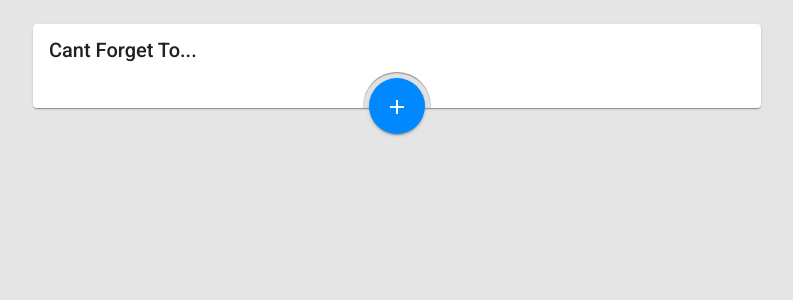
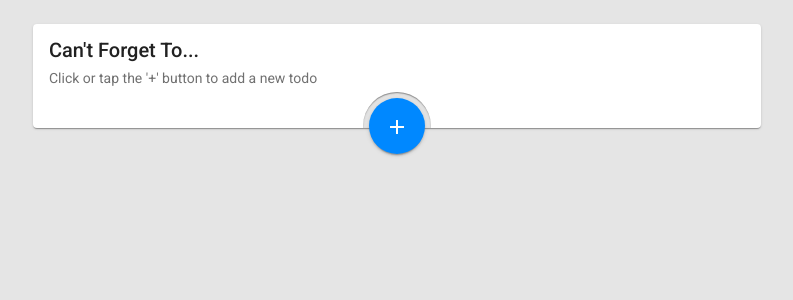
Before and after one commit to sydneyluce/cant-forget-to, an Angular app: page / in a window 1280 px wide. Shown: the top 300 px of the page, without its empty margins (243-1036 px from the left). Built offline with nearby package versions, Linux system fonts and the light colour scheme.

Commit message:
Style clean up and some minor quality of life updates

```diff
--- a/src/app/app.component.html
+++ b/src/app/app.component.html
@@ -2,7 +2,7 @@
 	<mat-card>
 		<mat-card-header>
 			<mat-card-title>
-				Cant Forget To...
+				Can't Forget To...
 			</mat-card-title>
 		</mat-card-header>
 		<mat-card-content>
@@ -11,6 +11,9 @@
 				(todoCompleted)="onTodoCompleted($event)"
 				(todoRemovalRequested)="onTodoRemovalRequested($event)">
 			</app-todo-list>
+
+			<p *ngIf="!(todos$ | async).length && !showTodoForm" class="help-message">Click or tap the '+' button to add a new todo</p>
+
 
 			<div class="todo-form-wrapper" *ngIf="showTodoForm">
 				<app-todo-form
--- a/src/app/app.component.scss
+++ b/src/app/app.component.scss
@@ -1,38 +1,8 @@
 .todo-list-wrapper {
 	max-width: 760px;
-	margin: 24px auto 0;
-	padding: 0 16px;
+	margin: 0 auto;
+	padding: 24px 16px 0;
 	position: relative;
-}
-
-mat-card.mat-card {
-	padding-left: 0;
-	padding-right: 0;
-	padding-bottom: 24px;
-	min-height: 32px;
-
-	&:not(:last-of-type) {
-		margin-bottom: 38px;
-	}
-
-	.mat-card-fab-cut-out {
-		display: flex;
-		justify-content: center;
-		background-color: rgba(229,229,229);
-		box-shadow: inset 0px 2px 1px -1px rgba(0, 0, 0, 0.2), inset 0px 1px 1px 0px rgba(0, 0, 0, 0.14), inset 0px 1px 3px 0px rgba(0, 0, 0, 0.12);
-		border-top-left-radius: 36px;
-		border-top-right-radius: 36px;
-		width: 68px;
-		height: 36px;
-		position: absolute;
-		bottom: 0;
-		left: 50%;
-		transform: translate(-50%);
-
-		button.mat-fab {
-			margin-top: 6px;
-		}
-	}
 }
 
 .todo-form-wrapper {
@@ -40,3 +10,8 @@ mat-card.mat-card {
 	margin: 6px 0 16px;
 	padding: 0 16px;
 }
+
+.help-message {
+	margin-left: 16px;
+	color: rgba(0,0,0,0.56);
+}
--- a/src/app/todo-form/todo-form.component.html
+++ b/src/app/todo-form/todo-form.component.html
@@ -1,6 +1,6 @@
 <form [formGroup]="todoForm" (ngSubmit)="submit()" autocomplete="off">
 	<mat-form-field appearance="outline">
-		<mat-label>Write Something...</mat-label>
+		<mat-label>What can't you forget to do?</mat-label>
 		<input matInput type="text" formControlName="description">
 	</mat-form-field>
 
--- a/src/app/todo-list/todo-list.component.scss
+++ b/src/app/todo-list/todo-list.component.scss
@@ -1,4 +1,4 @@
 .completed-todo {
-	color: grey;
+	color: rgba(0,0,0,0.34);
 	text-decoration: line-through;
 }
--- a/src/styles.scss
+++ b/src/styles.scss
@@ -1,30 +1,6 @@
+@import './styles/reset';
 @import './styles/theme';
-
-* {
-	box-sizing: border-box;
-	margin: 0;
-	padding: 0;
-}
-
-html, body { height: 100%; }
-body {
-	background-color: rgba(0,0,0,0.1);
-	font-family: Roboto, "Helvetica Neue", sans-serif;
-}
-
-li {
-	list-style: none;
-}
-
-.mat-card-header mat-card-title.mat-card-title {
-	margin-bottom: 0;
-}
-
-mat-form-field.mat-form-field {
-	display: block;
-	width: 100%;
-	margin-bottom: -8px;
-}
+@import './styles/material-overwrites';
 
 .flex-fill {
 	flex: 1 1 auto;
--- /dev/null
+++ b/src/styles/material-overwrites.scss
@@ -0,0 +1,41 @@
+mat-card.mat-card {
+	padding-left: 0;
+	padding-right: 0;
+	padding-bottom: 24px;
+	min-height: 32px;
+
+	&:not(:last-of-type) {
+		margin-bottom: 38px;
+	}
+
+	.mat-card-fab-cut-out {
+		display: flex;
+		justify-content: center;
+		background-color: rgba(229,229,229);
+		box-shadow: inset 0px 2px 1px -1px rgba(0, 0, 0, 0.2), inset 0px 1px 1px 0px rgba(0, 0, 0, 0.14), inset 0px 1px 3px 0px rgba(0, 0, 0, 0.12);
+		border-top-left-radius: 36px;
+		border-top-right-radius: 36px;
+		width: 68px;
+		height: 36px;
+		position: absolute;
+		bottom: 0;
+		left: 50%;
+		transform: translate(-50%);
+
+		button.mat-fab {
+			margin-top: 6px;
+		}
+	}
+}
+
+mat-card-header.mat-card-header {
+	mat-card-title.mat-card-title, mat-card-subtitle.mat-card-subtitle {
+		margin-bottom: 0;
+	}
+}
+
+mat-form-field.mat-form-field {
+	display: block;
+	width: 100%;
+	margin-bottom: -8px;
+}
--- /dev/null
+++ b/src/styles/reset.scss
@@ -0,0 +1,15 @@
+* {
+	box-sizing: border-box;
+	margin: 0;
+	padding: 0;
+}
+
+html, body { height: 100%; }
+body {
+	background-color: rgba(0,0,0,0.1);
+	font-family: Roboto, "Helvetica Neue", sans-serif;
+}
+
+li {
+	list-style: none;
+}
```
Also changed, not shown: src/app/todo-list/todo-list.component.html (line endings or trailing spaces).
